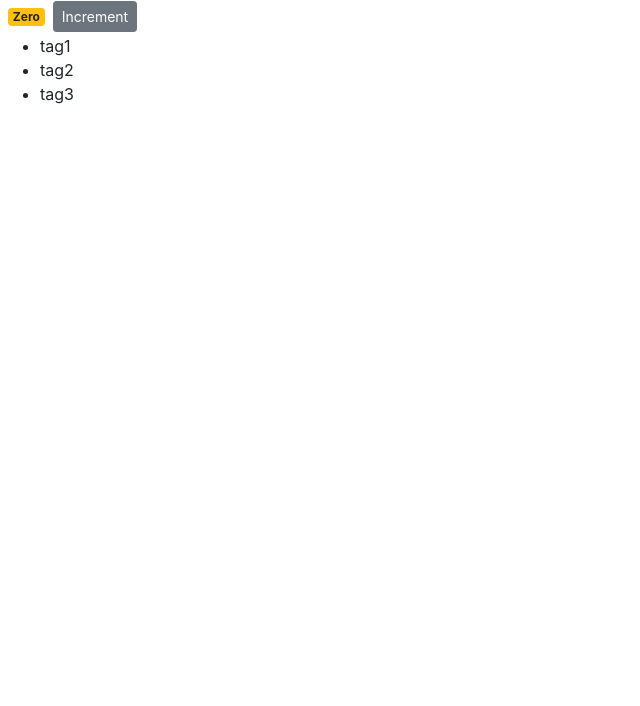
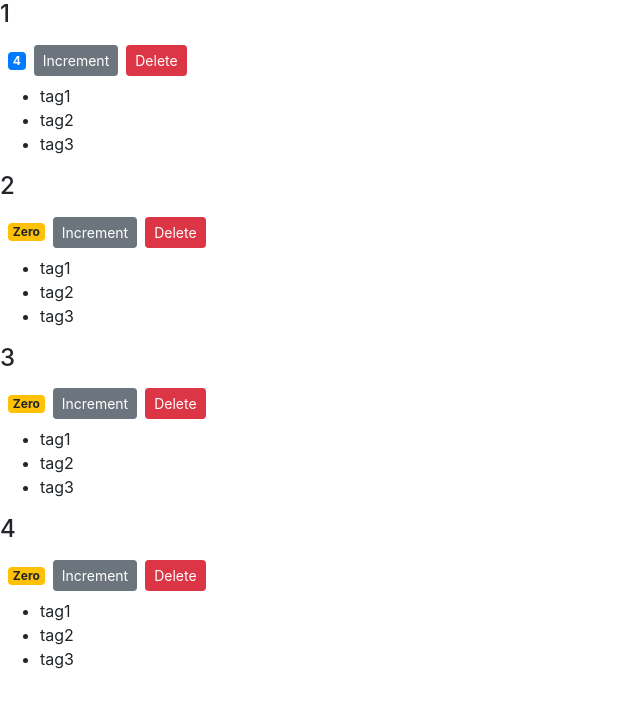
Before and after one commit to hinlocaesar/counter-app, a React (Create React App) app in the folder counter-app/: page / in a window 1280 px wide. Shown: the top 706 px of the page, without its empty margins (0-640 px from the left). Built offline with nearby package versions, Linux system fonts and the light colour scheme.

Commit message:
Implemented lifiting up state

```diff
--- a/counter-app/src/components/counter.jsx
+++ b/counter-app/src/components/counter.jsx
@@ -2,24 +2,31 @@
 
 class Counter extends Component {
   state = {
-    count: 0,
+    value: this.props.counter.value,
     tag: ["tag1", "tag2", "tag3"],
   };
 
   handleIncrement = (product) => {
     console.log("[HINLO LOG]", product);
-    this.setState({ count: this.state.count + 1 });
+    this.setState({ value: this.state.value + 1 });
   };
 
   render() {
     return (
       <React.Fragment>
+        <h4>{this.props.counter.id}</h4>
         <span className={this.getBadgeClasses()}>{this.formatCount()}</span>
         <button
           onClick={() => this.handleIncrement("Caesar")}
           className="btn btn-secondary btn-sm"
         >
           Increment
+        </button>
+        <button
+          onClick={() => this.props.onDelete(this.props.counter.id)}
+          className="btn btn-danger btn-sm m-2"
+        >
+          Delete
         </button>
         <ul>
           {this.state.tag.map((tag) => (
@@ -32,13 +39,13 @@
 
   getBadgeClasses() {
     let classes = "badge m-2 badge-";
-    classes += this.state.count === 0 ? "warning" : "primary";
+    classes += this.state.value === 0 ? "warning" : "primary";
     return classes;
   }
 
   formatCount() {
-    const { count } = this.state;
-    return count === 0 ? "Zero" : count;
+    const { value } = this.state;
+    return value === 0 ? "Zero" : value;
   }
 }
 
--- /dev/null
+++ b/counter-app/src/components/counters.jsx
@@ -0,0 +1,34 @@
+import React, { Component } from "react";
+import Counter from "./counter";
+
+class Counters extends Component {
+  state = {
+    counters: [
+      { id: 1, value: 4 },
+      { id: 2, value: 0 },
+      { id: 3, value: 0 },
+      { id: 4, value: 0 },
+    ],
+  };
+
+  handleDelete = (counterId) => {
+    const counters = this.state.counters.filter((c) => c.id !== counterId);
+    this.setState({ counters: counters });
+  };
+
+  render() {
+    return (
+      <div>
+        {this.state.counters.map((counter) => (
+          <Counter
+            key={counter.id}
+            onDelete={this.handleDelete}
+            counter={counter}
+          />
+        ))}
+      </div>
+    );
+  }
+}
+
+export default Counters;
--- a/counter-app/src/index.js
+++ b/counter-app/src/index.js
@@ -4,10 +4,10 @@
 import App from "./App";
 import reportWebVitals from "./reportWebVitals";
 import "bootstrap/dist/css/bootstrap.css";
-import Counter from "./components/counter";
+import Counters from "./components/counters";
 ReactDOM.render(
   <React.StrictMode>
-    <Counter />
+    <Counters />
   </React.StrictMode>,
   document.getElementById("root")
 );
```
